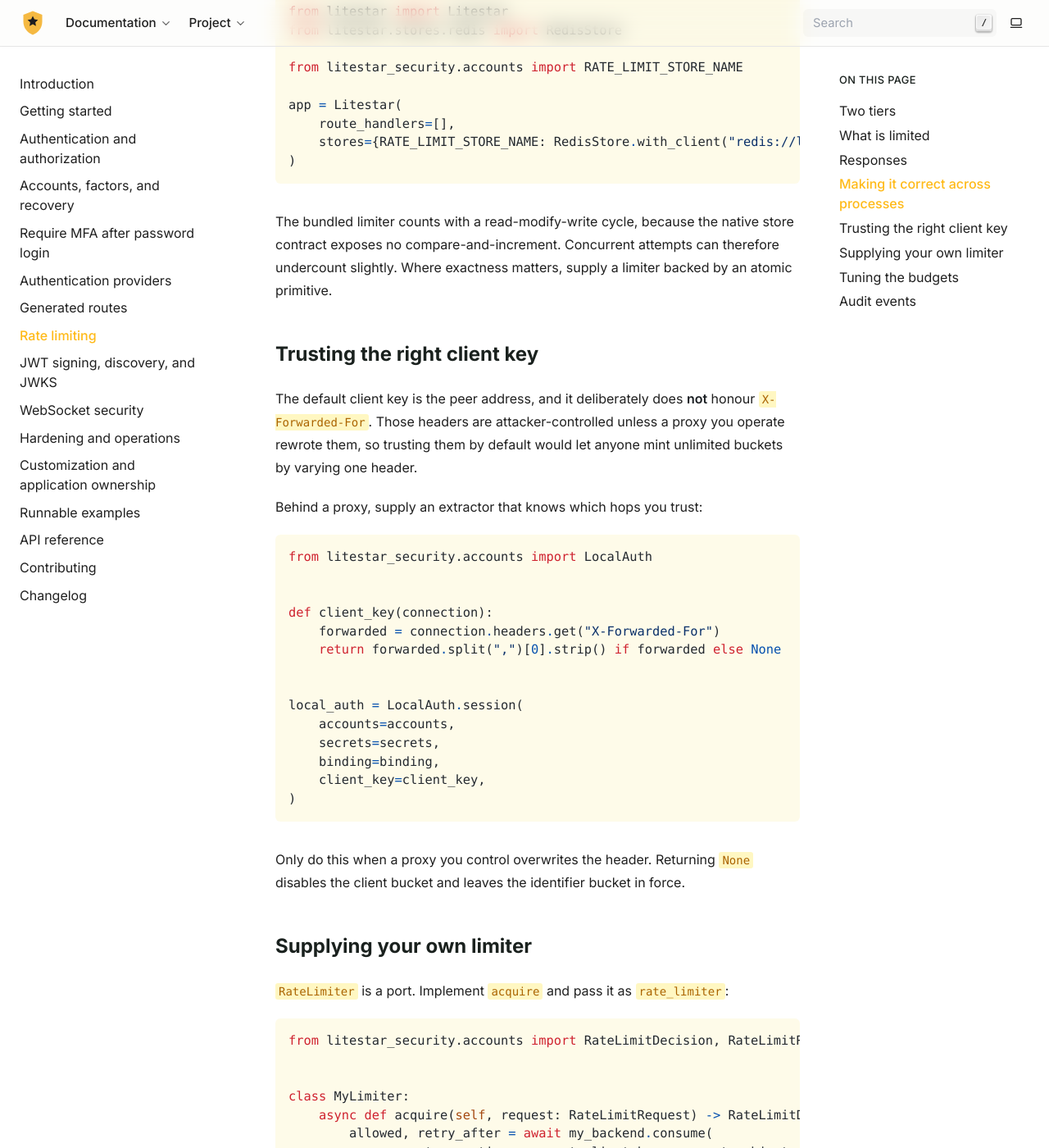
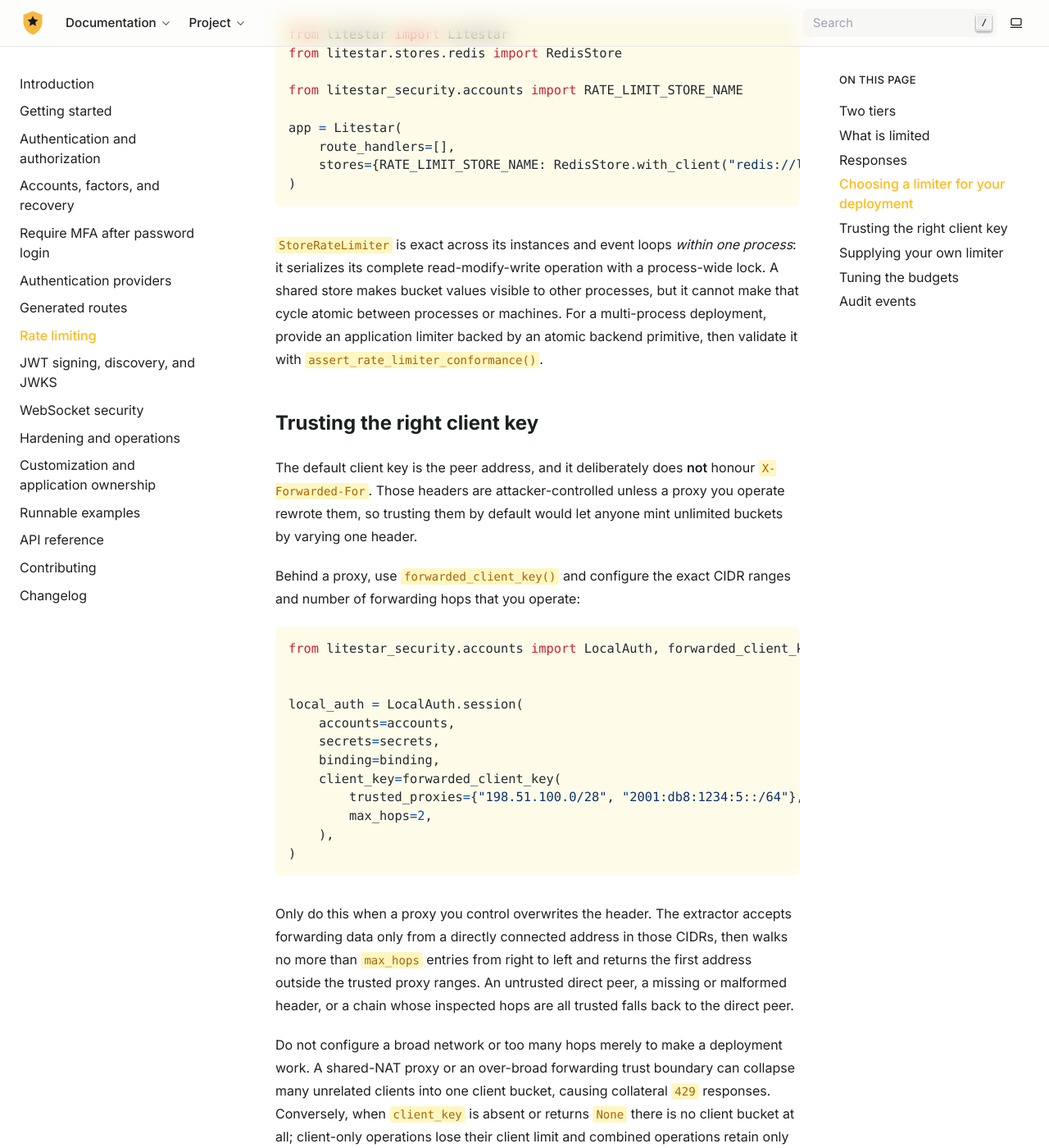
Before and after one commit to cofin/litestar-security, a Sphinx documentation site: the page built from docs/rate-limiting.rst, in a window 1280 px wide and 1400 px high, scrolled down 2833 px. Shown: the whole window at 82% size. Built offline with Sphinx 7.4.7, drawn with Linux system fonts in a browser that asks for light colours; some of the changed text lies outside the part shown.

Commit message:
docs(accounts): harden rate-limit deployment guidance

```diff
--- a/docs/rate-limiting.rst
+++ b/docs/rate-limiting.rst
@@ -112,15 +112,16 @@ closed** with ``503`` — an outage must not silently remove the limit.
 
 Both statuses appear in the generated OpenAPI document.
 
-Making it correct across processes
-==================================
+Choosing a limiter for your deployment
+=======================================
 
 The bundled limiter holds a store *name*, not a store, and resolves it from the
 application store registry at startup. An unregistered name yields Litestar's
 in-memory default, which is correct for a single process and multiplies by your
 worker count if you do not change it.
 
-Point the name at a shared backend and counting becomes correct everywhere:
+Point the name at a shared backend when every process must see the same bucket
+values:
 
 .. code-block:: python
 
@@ -134,10 +135,13 @@ Point the name at a shared backend and counting becomes correct everywhere:
        stores={RATE_LIMIT_STORE_NAME: RedisStore.with_client("redis://localhost:6379")},
    )
 
-The bundled limiter counts with a read-modify-write cycle, because the native
-store contract exposes no compare-and-increment. Concurrent attempts can
-therefore undercount slightly. Where exactness matters, supply a limiter backed
-by an atomic primitive.
+``StoreRateLimiter`` is exact across its instances and event loops *within one
+process*: it serializes its complete read-modify-write operation with a
+process-wide lock. A shared store makes bucket values visible to other
+processes, but it cannot make that cycle atomic between processes or machines.
+For a multi-process deployment, provide an application limiter backed by an
+atomic backend primitive, then validate it with
+:func:`~litestar_security.testing.assert_rate_limiter_conformance`.
 
 Trusting the right client key
 =============================
@@ -147,27 +151,39 @@ honour ``X-Forwarded-For``. Those headers are attacker-controlled unless a proxy
 you operate rewrote them, so trusting them by default would let anyone mint
 unlimited buckets by varying one header.
 
-Behind a proxy, supply an extractor that knows which hops you trust:
+Behind a proxy, use :func:`~litestar_security.accounts.forwarded_client_key`
+and configure the exact CIDR ranges and number of forwarding hops that you
+operate:
 
 .. code-block:: python
 
-   from litestar_security.accounts import LocalAuth
-
-
-   def client_key(connection):
-       forwarded = connection.headers.get("X-Forwarded-For")
-       return forwarded.split(",")[0].strip() if forwarded else None
+   from litestar_security.accounts import LocalAuth, forwarded_client_key
 
 
    local_auth = LocalAuth.session(
        accounts=accounts,
        secrets=secrets,
        binding=binding,
-       client_key=client_key,
+       client_key=forwarded_client_key(
+           trusted_proxies={"198.51.100.0/28", "2001:db8:1234:5::/64"},
+           max_hops=2,
+       ),
    )
 
-Only do this when a proxy you control overwrites the header. Returning ``None``
-disables the client bucket and leaves the identifier bucket in force.
+Only do this when a proxy you control overwrites the header. The extractor
+accepts forwarding data only from a directly connected address in those CIDRs,
+then walks no more than ``max_hops`` entries from right to left and returns the
+first address outside the trusted proxy ranges. An untrusted direct peer, a
+missing or malformed header, or a chain whose inspected hops are all trusted
+falls back to the direct peer.
+
+Do not configure a broad network or too many hops merely to make a deployment
+work. A shared-NAT proxy or an over-broad forwarding trust boundary can collapse
+many unrelated clients into one client bucket, causing collateral ``429``
+responses. Conversely, when ``client_key`` is absent or returns ``None`` there
+is no client bucket at all; client-only operations lose their client limit and
+combined operations retain only their identifier/account bucket. Do not replace
+an unavailable client key with a shared sentinel value.
 
 Supplying your own limiter
 ==========================
```
Also changed, not shown: 1 other file.
